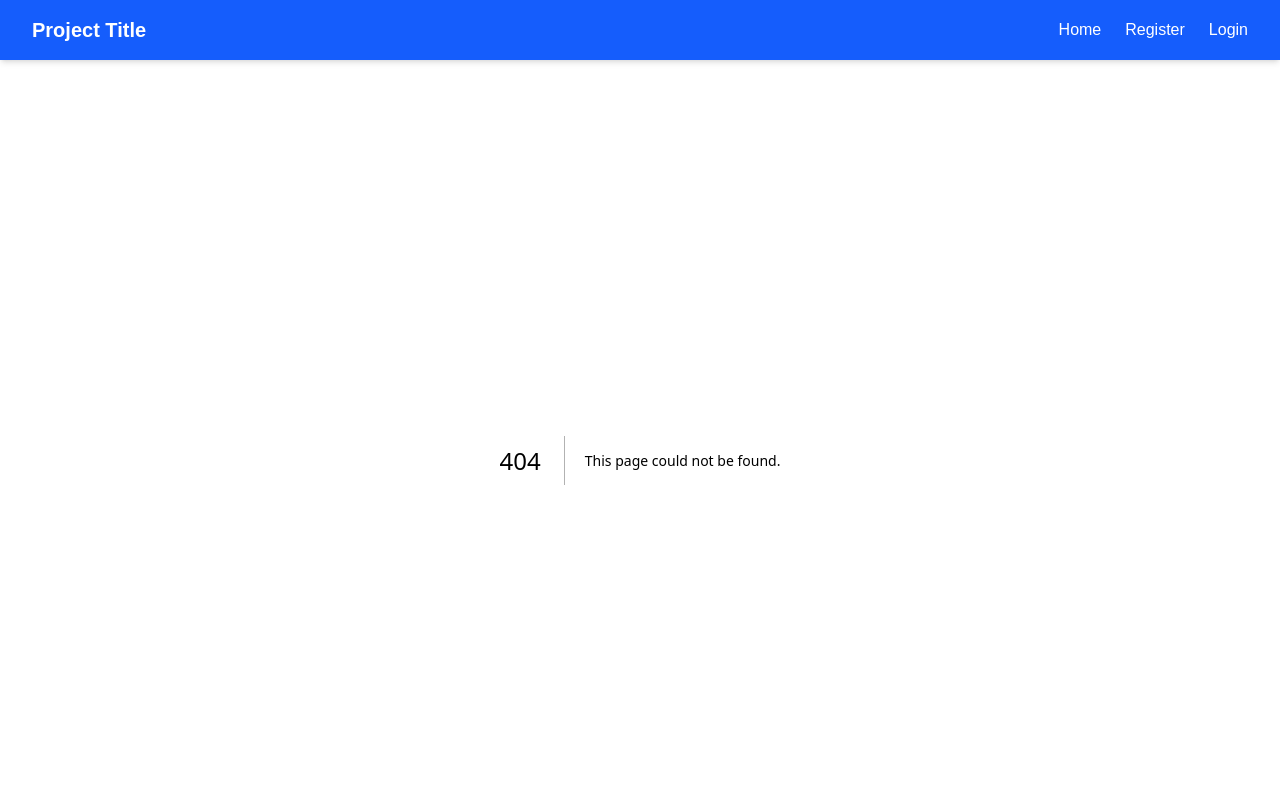
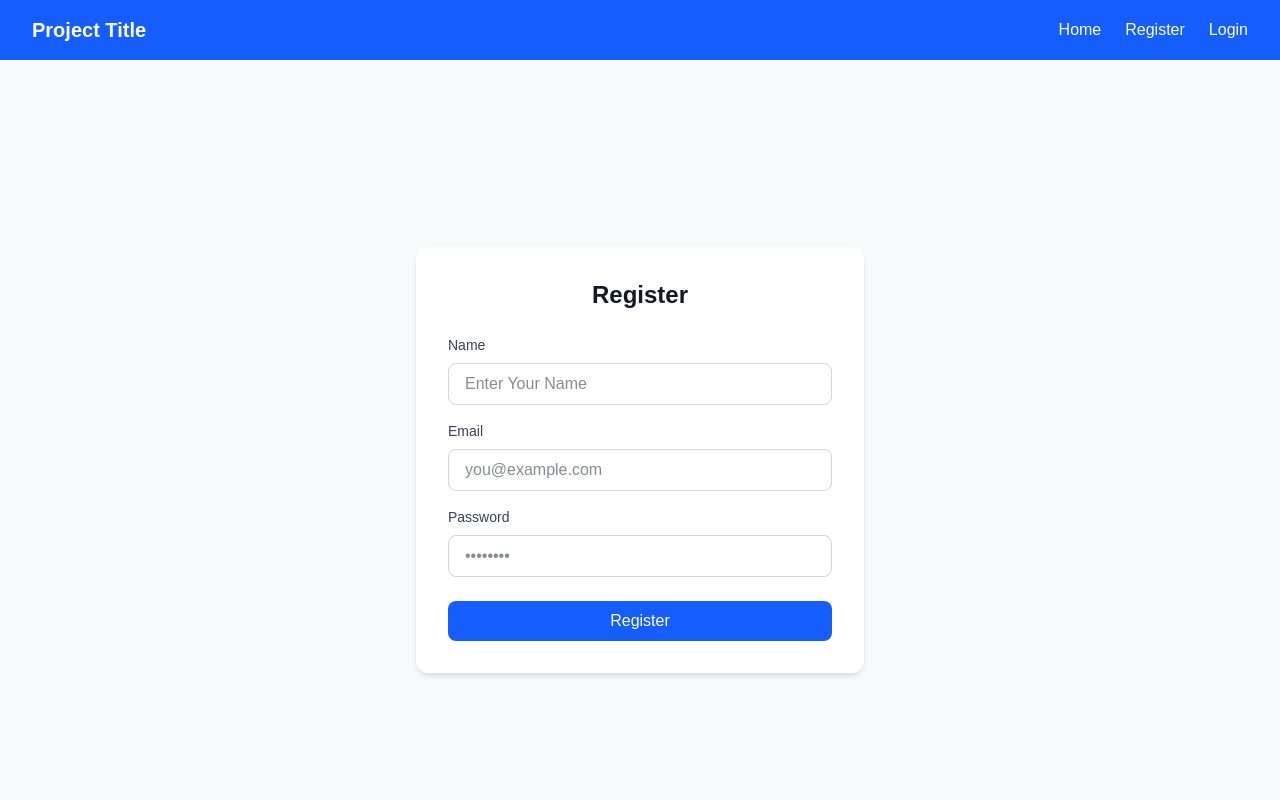
Before and after one commit to funkmafia/event-app, a Next.js app: page /register in a window 1280 px wide. Before the commit this address had no page. Shown: the top 800 px of the page. Built offline with nearby package versions, Linux system fonts and the light colour scheme.

Commit message:
set up registration page with user registration form

```diff
--- a/apiClient/apiClient.js
+++ b/apiClient/apiClient.js
@@ -128,6 +128,21 @@ export class ApiClient {
     return this.apiCall("put", `${url}ads/${id}`, { title, description, price });
   }
 
+  async register(name, email, password){
+    try {
+      const response = await this.apiCall("post", url + "auth/register", { name, email, password });
+      if (response.data && response.data.token) {
+        this.setToken(response.data.token);
+        return response;
+      } else {
+        throw new Error('No token received from server');
+      }
+    } catch (error) {
+      throw error;
+
+    }
+  }
+
   async login(email, password) {
     try {
       const response = await this.apiCall("post", url + "auth/login", { email, password });
--- a/app/ads/page.js
+++ b/app/ads/page.js
@@ -1,6 +1,6 @@
 'use client';
 
-import { useEffect, useState } from 'react';
+import { use, useEffect, useState } from 'react';
 import { ApiClient } from '../../apiClient/apiClient';
 
 export default function AdsPage() {
@@ -27,6 +27,7 @@ export default function AdsPage() {
 
     fetchAds();
   }, []);
+
 
   if (loading) {
     return (
--- /dev/null
+++ b/app/register/page.js
@@ -0,0 +1,109 @@
+'use client';
+
+import { useState } from 'react';
+import { ApiClient } from '../../apiClient/apiClient';
+import { useRouter } from 'next/navigation';
+
+export default function UserLoginPage() {
+  const [regForm, setRegForm] = useState({ name: '', email: '', password: '' });
+  const [error, setError] = useState('');
+  const [loading, setLoading] = useState(false);
+  const router = useRouter();
+
+  const handleChange = (e) => {
+    setRegForm({ ...regForm, [e.target.name]: e.target.value });
+    setError('');
+  };
+
+  const handleSubmit = async (e) => {
+    e.preventDefault();
+    if (!regForm.name || !regForm.email || !regForm.password) {
+      setError('Please enter both email and password.');
+      return;
+    }
+    setLoading(true);
+    try {
+      const apiClient = new ApiClient();
+      const response = await apiClient.register(regForm.name, regForm.email, regForm.password);
+
+      // Check if we have a token
+      if (response.data && response.data.token) {
+        router.push('/ads');
+      } else {
+        setError('Registered successful but no token received');
+      }
+    } catch (err) {
+      console.error('Register error:', err.response || err); // Debug log
+      setError(err.response?.data?.message || 'Invalid credentials or server error.');
+    } finally {
+      setLoading(false);
+    }
+  };
+
+  return (
+    <div className="min-h-screen flex items-center justify-center bg-gray-50 dark:bg-gray-900">
+      <form
+        onSubmit={handleSubmit}
+        className="bg-white dark:bg-gray-800 p-8 rounded-xl shadow-md w-full max-w-md"
+      >
+        <h1 className="text-2xl font-bold mb-6 text-gray-900 dark:text-white text-center">Register</h1>
+        <div className="mb-4">
+          <label htmlFor="name" className="block text-sm font-medium text-gray-700 dark:text-gray-300 mb-2">
+            Name
+          </label>
+          <input
+            type="text"
+            id="name"
+            name="name"
+            value={regForm.name}
+            onChange={handleChange}
+            className="w-full px-4 py-2 rounded-lg border border-gray-300 dark:border-gray-600 bg-white dark:bg-gray-700 text-gray-900 dark:text-white focus:ring-2 focus:ring-blue-500 focus:border-transparent"
+            placeholder="Enter Your Name"
+           // autoComplete="email"
+            required
+          />
+        </div>
+        <div className="mb-4">
+          <label htmlFor="email" className="block text-sm font-medium text-gray-700 dark:text-gray-300 mb-2">
+            Email
+          </label>
+          <input
+            type="email"
+            id="email"
+            name="email"
+            value={regForm.email}
+            onChange={handleChange}
+            className="w-full px-4 py-2 rounded-lg border border-gray-300 dark:border-gray-600 bg-white dark:bg-gray-700 text-gray-900 dark:text-white focus:ring-2 focus:ring-blue-500 focus:border-transparent"
+            placeholder="you@example.com"
+            autoComplete="email"
+            required
+          />
+        </div>
+        <div className="mb-6">
+          <label htmlFor="password" className="block text-sm font-medium text-gray-700 dark:text-gray-300 mb-2">
+            Password
+          </label>
+          <input
+            type="password"
+            id="password"
+            name="password"
+            value={regForm.password}
+            onChange={handleChange}
+            className="w-full px-4 py-2 rounded-lg border border-gray-300 dark:border-gray-600 bg-white dark:bg-gray-700 text-gray-900 dark:text-white focus:ring-2 focus:ring-blue-500 focus:border-transparent"
+            placeholder="••••••••"
+            autoComplete="current-password"
+            required
+          />
+        </div>
+        {error && <p className="mb-4 text-red-500 text-sm text-center">{error}</p>}
+        <button
+          type="submit"
+          disabled={loading}
+          className="w-full bg-blue-600 text-white py-2 px-4 rounded-lg font-medium hover:bg-blue-700 transition-colors focus:outline-none focus:ring-2 focus:ring-blue-500 focus:ring-offset-2 disabled:opacity-60"
+        >
+          {loading ? 'Registering...' : 'Register'}
+        </button>
+      </form>
+    </div>
+  );
+}
```
